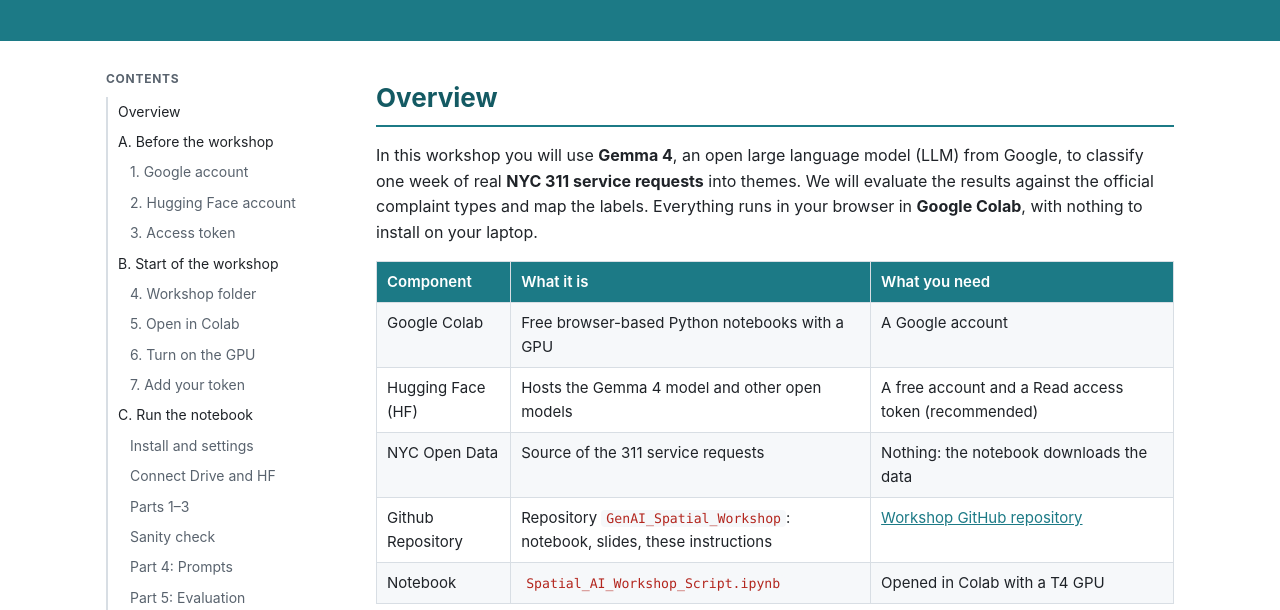
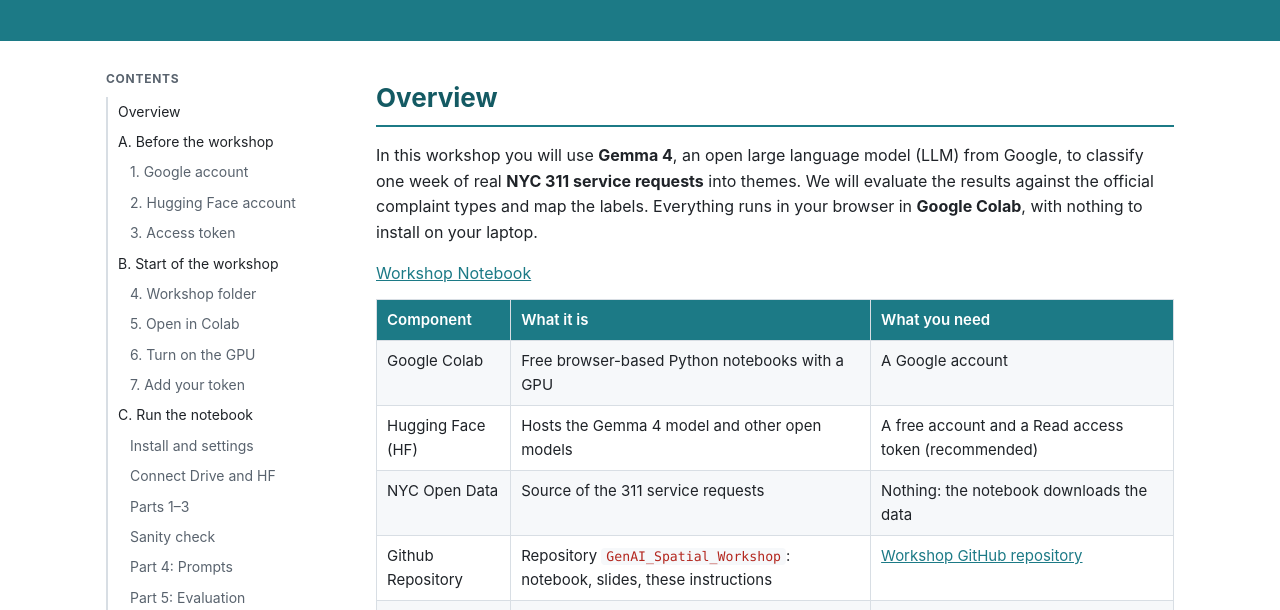
Before and after one commit to dkakkar/GenAI-for-Spatial, a plain HTML site: page index.html in a window 1280 px wide. Shown: the part 165-775 px from the top of the page. Drawn offline with Linux system fonts and the light colour scheme.

Commit message:
Add files via upload

```diff
--- a/index.html
+++ b/index.html
@@ -110,7 +110,7 @@ footer{border-top:1px solid var(--line);padding:24px 16px;text-align:center;colo
 <tr><td>Hugging Face (HF)</td><td>Hosts the Gemma 4 model and other open models</td><td>A free account and a Read access token (recommended)</td></tr>
 <tr><td>NYC Open Data</td><td>Source of the 311 service requests</td><td>Nothing: the notebook downloads the data</td></tr>
 <tr><td>Github Repository</td><td>Repository <code>GenAI_Spatial_Workshop</code>: notebook, slides, these instructions</td><td><a href="https://github.com/dkakkar/GenAI-for-Spatial">Workshop GitHub repository</a></td></tr>
-<tr><td>Notebook</td><td><code>Spatial_AI_Workshop_Script.ipynb</code></td><td>Opened in Colab with a T4 GPU</td></tr>
+<tr><td>Notebook</td><td><code>Spatial_AI_Workshop_Script.ipynb</code></td><td>Opened in Colab with a T4 GPU</td><a href="https://github.com/dkakkar/GenAI-for-Spatial/tree/main/notebook">Workshop Notebook</a></tr>
 </table>
 <div class="callout warn"><b>Important:</b> please complete <a href="#before">Part A (Steps 1–3)</a> before the workshop. Creating accounts takes about 10 minutes and is hard to do during the session.</div>
 <p><b>You will need:</b> a laptop with an up-to-date Chrome, Firefox or Safari browser and an internet connection. Basic Python familiarity (running cells, changing a value) is helpful but not required.</p>
```
